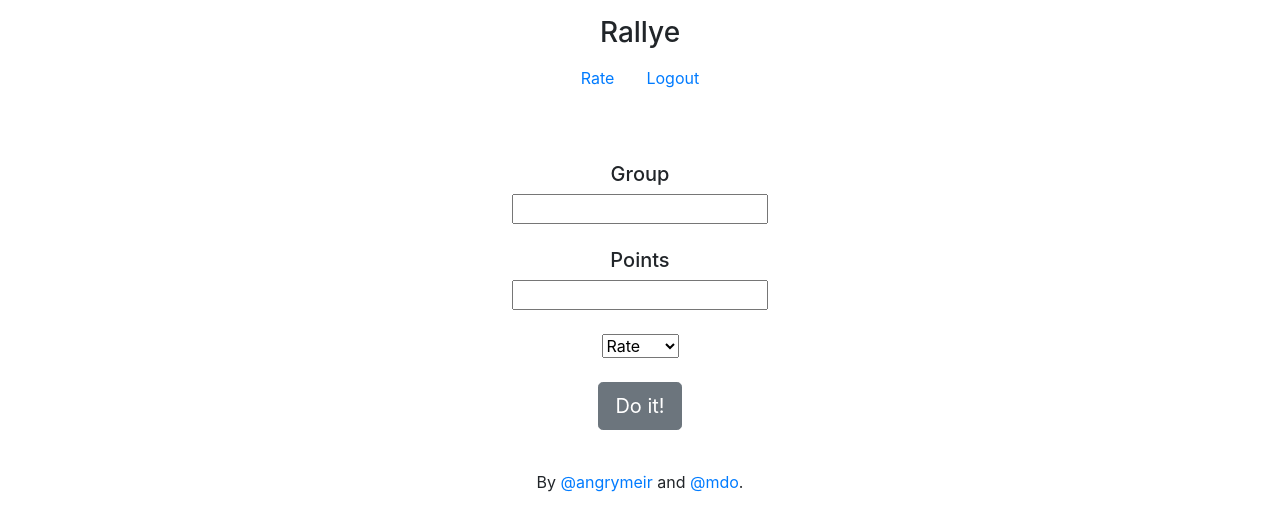
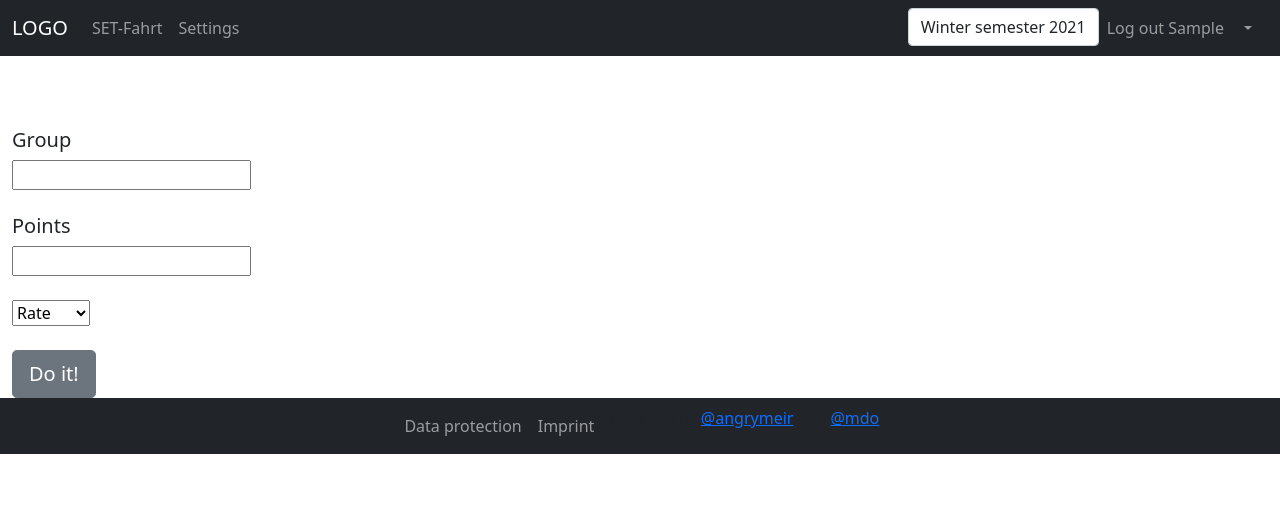
Before and after one commit to FSTUM/rallyetool-v2, a Django app: page /ratings/ in a window 1280 px wide. Shown: the top 531 px of the page. Run offline with Django 3.2, Linux system fonts and the light colour scheme; the visitor is signed in with stand-in values (Sample User, id 1); data comes from the database, SQL or seed files in the repository; some libraries are stand-ins or nearby versions.

Commit message:
added the underlying of the settool to this tool

```diff
--- /dev/null
+++ b/common/templatetags/semester.py
@@ -0,0 +1,30 @@
+import datetime
+
+from django import template
+
+from common.models import current_semester
+from common.models import get_semester as get_sem
+from common.models import Semester
+
+register = template.Library()
+
+
+@register.simple_tag
+def get_available_semesters():
+    return Semester.objects.all()
+
+
+@register.simple_tag(takes_context=True)
+def get_semester(context):
+    request = context["request"]
+    return get_sem(request)
+
+
+@register.simple_tag
+def get_current_semester():
+    return current_semester().pk
+
+
+@register.filter
+def next_sunday_after(date):
+    return date - datetime.timedelta(date.weekday()) + datetime.timedelta(6)
--- /dev/null
+++ b/common/templatetags/titles.py
@@ -0,0 +1,27 @@
+import random
+
+from django import template
+
+register = template.Library()
+
+
+@register.simple_tag
+def random_title():
+    titles = [
+        "SET's roll",
+        "SET's Rock'n Roll",
+        "Never SET Me Down",
+        "I Won't SET You Down",
+        "SET's Go Crazy",
+        "SET It Rock",
+        "The trendSETters",
+        "Enjoy the sunSET",
+        "Lets SETle this",
+        "SET me if you can",
+        "Das UmSETz Referat",
+        "Die besten ReiSETipps beim SET-Referat",
+        "May the SET be ever in your favor",
+        "S.E.T. - SEe The awesomeness",
+        "S.E.T. - SEe The excellence",
+    ]
+    return random.choice(titles)  # nosec: fully defined
--- a/rallyetool/urls.py
+++ b/rallyetool/urls.py
@@ -4,7 +4,7 @@ from django.urls import include, path
 import ratings.views as ratingsviews
 
 urlpatterns = [
-    path("adminnurfueruns/", admin.site.urls),
+    path("admin/", admin.site.urls),
     path("accounts/", include("accounts.urls")),
     path("", ratingsviews.results, name="results"),
     path("ratings/", include("ratings.urls")),
--- a/templates/base.html
+++ b/templates/base.html
@@ -1,149 +1,249 @@
-<!doctype html>
-<html lang="en">
+{% load titles %}
+{% load active_link_tags %}
+{% load static %}
+{% load i18n %}
+{% load django_bootstrap5 %}
+{% load semester %}
+<!DOCTYPE html>
+<html lang="de">
 
 <head>
-    {% load static %}
-    <meta charset="utf-8">
+    <meta charset="UTF-8">
     <meta
+        content="width=device-width, initial-scale=1, shrink-to-fit=no"
         name="viewport"
-        content="width=device-width, initial-scale=1, shrink-to-fit=no"
     >
-    <meta
-        name="description"
-        content="Campus Rallye Tool"
+    {% include "snippets/favoticons.html" %}
+    <link
+        href='{% static "bootstrap/dist/css/bootstrap.min.css" %}'
+        rel='stylesheet'
     >
-    <meta
-        name="author"
-        content="Florian Angermeir"
+    <link
+        href='{% static "bootstrap-icons/font/bootstrap-icons.css" %}'
+        rel='stylesheet'
     >
 
-    <title>Campus Rallye</title>
+    <script src="{% static "jquery/dist/jquery.min.js" %}"></script>
+    <script src="{% static "bootstrap/dist/js/bootstrap.bundle.min.js" %}"></script>
+    <link
+        href='{% static "css/style.css" %}'
+        rel='stylesheet'
+    >
+    <link
+        href='{% static "datatables.net-bs5/css/dataTables.bootstrap5.min.css" %}'
+        rel='stylesheet'
+    >
+    <script src="{% static "datatables.net/js/jquery.dataTables.min.js" %}"></script>
+    <script src="{% static "datatables.net-bs5/js/dataTables.bootstrap5.min.js" %}"></script>
 
-    <!-- Bootstrap core CSS -->
-    <link
-        rel="stylesheet"
-        href="https://stackpath.bootstrapcdn.com/bootstrap/4.1.3/css/bootstrap.min.css"
-        integrity="sha384-MCw98/SFnGE8fJT3GXwEOngsV7Zt27NXFoaoApmYm81iuXoPkFOJwJ8ERdknLPMO"
-        crossorigin="anonymous"
-    >
+    <title>{% random_title %}</title>
 
-    <!-- Custom styles for this template -->
-    <link
-        rel="stylesheet"
-        type="text/css"
-        href="{% static 'cover.css' %}"
-    >
+    {% block head %}{% endblock %}
+    {% block extrahead %} {# Extra Resources Start #}
+    {{ form.media }} {# Form required JS and CSS #}
+    {% endblock %} {# Extra Resources End #}
 </head>
 
-<body class="text-center">
+<body>
+    <header>
+        <nav class="navbar navbar-expand-xl navbar-dark bg-dark mb-4">
+            <div class="container-fluid">
+                <a
+                    class="navbar-brand"
+                    href={% url "main-view" %}
+                >LOGO</a>
+                {# button to show menu on small devices#}
+                <button
+                    class="navbar-toggler"
+                    type="button"
+                    data-bs-toggle="collapse"
+                    data-bs-target="#navbarNav"
+                    aria-controls="navbarNav"
+                    aria-expanded="false"
+                    aria-label="Toggle navigation"
+                >
+                    <span class="navbar-toggler-icon"></span>
+                </button>
+                <div
+                    class="collapse navbar-collapse"
+                    id="navbarNav"
+                >
+                    {# links to the apps' index pages #}
+                    <nav class="navbar-nav me-auto mb-2 mb-lg-0">
+                        <a
+                            class="nav-link {% active_link 'fahrt:main_index' %}"
+                            href="{% url "fahrt:main_index" %}"
+                        >{% trans "SET-Fahrt" %}</a>
+                        {% if user.is_authenticated %}
+                        <a
+                            class="nav-link {% active_link 'settings_main_index' %}"
+                            href="{% url "settings_main_index" %}"
+                        >{% trans "Settings" %}</a>
+                        {% endif %}
+                    </nav>
+                    <div class="d-flex">
 
-    <div class="cover-container d-flex h-100 p-3 mx-auto flex-column">
-        <header class="masthead mb-auto">
-            <div class="inner">
-                <h3 class="masthead-brand">Rallye</h3>
-                <nav class="nav nav-masthead justify-content-center">
-                    {% if user.is_authenticated and rate %}
-                    <a
-                        class="nav-link active"
-                        href="{% url 'rate' %}"
-                    >Rate</a>
+                        <nav class="navbar-nav me-2">
+                            {# choose semester #}
+                            {% if user.is_authenticated %}
+                            <form
+                                action="{% url 'set_semester' %}"
+                                method="post"
+                                role="form"
+                            >
+                                <div>
+                                    {% csrf_token %}
+                                    <input
+                                        name="next"
+                                        type="hidden"
+                                        value=""
+                                    />
+
+                                    <select
+                                        class="form-control no-automatic-choicejs"
+                                        name="semester"
+                                        id="semester_selection_form"
+                                        onchange="this.form.submit()"
+                                    >
+                                        {% get_semester as SEMESTER_PK %}
+                                        {% get_available_semesters as semesters %}
+                                        {% for semester in semesters %}
+                                        <option
+                                            value="{{ semester.pk }}"
+                                            {% if semester.pk == SEMESTER_PK %}selected="selected"
+                                            {% endif %}
+                                        >
+                                            {{ semester }}
+                                        </option>
+                                        {% endfor %}
+                                    </select>
+                                    <label
+                                        for="semester_selection_form"
+                                        style="display: none;"
+                                    >{% trans "Select your semester" %}</label>
+                                </div>
+                                <noscript>
+                                    <button
+                                        type="submit"
+                                        class="btn btn-secondary"
+                                    >{% trans "Switch" %}</button>
+                                </noscript>
+                            </form>
+                            {% endif %}
+                            {# end choose semester #}
+                            {# login #}
+                            {% if user.is_authenticated %}
+                            <li class="nav-item">
                                 <a
                                     class="nav-link"
-                        href="javascript:{document.getElementById('logout').submit()}"
-                        onclick=""
-                    >Logout</a>
+                                    href="{% url "logout" %}"
+                                >
+                                    {# provide a Useful name, even if the User has not specified his first name #}
+                                    {% if user.first_name %}
+                                    {% blocktranslate trimmed with username=user.first_name|capfirst %}
+                                    Log out {{ username }}
+                                    {% endblocktranslate %}
+                                    {% else %}
+                                    {% blocktranslate trimmed with username=user.username|capfirst %}
+                                    Log out {{ username }}
+                                    {% endblocktranslate %}
+                                    {% endif %}
+                                </a>
+                            </li>
+                            {% else %}
+                            <li class="nav-item">
+                                <a
+                                    class="nav-link"
+                                    href="{% url "login" %}"
+                                >{% trans "Login" %}</a>
+                            </li>
+                            {% endif %}
+                            {# end login #}
+                            {# language chooser #}
+                            <li class="nav-item dropdown">
+                                <a
+                                    aria-expanded="false"
+                                    class="dropdown-toggle nav-link"
+                                    data-bs-toggle="dropdown"
+                                    type="button"
+                                >
+                                    <span class="bi bi-globe"></span>
+                                </a>
                                 <form
-                        id="logout"
-                        method="POST"
-                        action="{% url 'logout' %}"
+                                    action="{% url 'set_language' %}"
+                                    aria-labelledby="languageDropdown"
+                                    class="dropdown-menu dropdown-menu-end"
+                                    method="post"
                                 >
                                     {% csrf_token %}
-                        <input type="hidden" />
+                                    {% get_current_language as LANGUAGE_CODE %}
+                                    {% get_available_languages as LANGUAGES %}
+                                    {% get_language_info_list for LANGUAGES as languages %}
+
+                                    {% for language in languages %}
+                                    <button
+                                        name="language"
+                                        class="dropdown-item {% if language.code == LANGUAGE_CODE %} active{% endif %}"
+                                        type="submit"
+                                        value="{{ language.code }}"
+                                    >
+                                        {{ language.name_local }}
+                                    </button>
+                                    {% endfor %}
                                 </form>
-                    {% elif user.is_authenticated %}
-                    <a
-                        class="nav-link"
-                        href="{% url 'rate' %}"
-                    >Rate</a>
-                    <a
-                        class="nav-link active"
-                        href="javascript:{document.getElementById('logout').submit()}"
-                        onclick=""
-                    >Logout</a>
-                    <form
-                        id="logout"
-                        method="POST"
-                        action="{% url 'logout' %}"
-                    >
-                        {% csrf_token %}
-                        <input type="hidden" />
-                    </form>
-                    {% elif login %}
-                    <a
-                        class="nav-link"
-                        href="{% url 'results' %}"
-                    >Results</a>
-                    <a
-                        class="nav-link active"
-                        href="{% url 'login' %}"
-                    >Login</a>
-                    {% elif results %}
-                    <a
-                        class="nav-link active"
-                        href="{% url 'results' %}"
-                    >Results</a>
-                    <a
-                        class="nav-link"
-                        href="{% url 'login' %}"
-                    >Login</a>
-                    {% endif %}
+                            </li>
+                            {# end language chooser #}
                         </nav>
                     </div>
+                </div>
+            </div>
+        </nav>
     </header>
 
     <main
         role="main"
-            class="inner cover"
+        class="container-fluid"
     >
-            <p class="lead">
+        {% if messages %}
+        {% bootstrap_messages messages %}
+        {% endif %}
 
-                {% block content %}
-
-                {% endblock %}
-                <br>
-            <p style="color: red">{{ error }}</font>
-            </p>
-
-            </p>
+        {% block content %}{% endblock %}
     </main>
-
-        <footer class="mastfoot mt-auto">
-            <div class="inner">
-                <p>By <a href="https://twitter.com/angrymeir">@angrymeir</a> and <a href="https://twitter.com/mdo">@mdo</a>.</p>
+    {% block after_content %}{% endblock %}
+    <footer class="footer navbar navbar-expand navbar-dark bg-dark">
+        <div class="container-md">
+            <ul class="navbar-nav text-nowrap overflow-auto mx-auto">
+                <li class="nav-item">
+                    <a
+                        class="nav-link"
+                        href="http://fs.tum.de/datenschutz/"
+                    >{% trans "Data protection" %}</a>
+                </li>
+                <li class="nav-item">
+                    <a
+                        class="nav-link"
+                        href="http://fs.tum.de/impressum/"
+                    >{% trans "Imprint" %}</a>
+                </li>
+                <li class="nav-item">
+                {% blocktrans trimmed %}
+                    Originally by <a href="https://twitter.com/angrymeir">@angrymeir</a> and <a href="https://twitter.com/mdo">@mdo</a>.
+                {% endblocktrans %}
+                </li>
+            </ul>
         </div>
     </footer>
-    </div>
 
-
-    <!-- Bootstrap core JavaScript
-    ================================================== -->
-    <!-- Placed at the end of the document so the pages load faster -->
-    <script
-        src="https://code.jquery.com/jquery-3.3.1.slim.min.js"
-        integrity="sha384-q8i/X+965DzO0rT7abK41JStQIAqVgRVzpbzo5smXKp4YfRvH+8abtTE1Pi6jizo"
-        crossorigin="anonymous"
-    ></script>
-    <script
-        src="https://cdnjs.cloudflare.com/ajax/libs/popper.js/1.14.3/umd/popper.min.js"
-        integrity="sha384-ZMP7rVo3mIykV+2+9J3UJ46jBk0WLaUAdn689aCwoqbBJiSnjAK/l8WvCWPIPm49"
-        crossorigin="anonymous"
-    ></script>
-    <script
-        src="https://stackpath.bootstrapcdn.com/bootstrap/4.1.3/js/bootstrap.min.js"
-        integrity="sha384-ChfqqxuZUCnJSK3+MXmPNIyE6ZbWh2IMqE241rYiqJxyMiZ6OW/JmZQ5stwEULTy"
-        crossorigin="anonymous"
-    ></script>
-
+    <script type="text/javascript">
+    /* global Choices */
+    /* eslint no-new: off */
+    const elemnts = document.getElementsByTagName('select');
+    for (let i = 0; i < elemnts.length; i += 1) {
+        if (!elemnts[i].classList.contains('no-automatic-choicejs')) new Choices(elemnts[i], { removeItemButton: true });
+    }
+</script>
+    {% block defered_script %} {% endblock %}
 </body>
 
 </html>
--- /dev/null
+++ b/templates/snippets/favoticons.html
@@ -0,0 +1 @@
+{% load static %}
```
Also changed, not shown: rallyetool/settings.py (+12 -6 lines), common/templatetags/__init__.py (added). Lines whose indentation alone changed are shown as unchanged.
